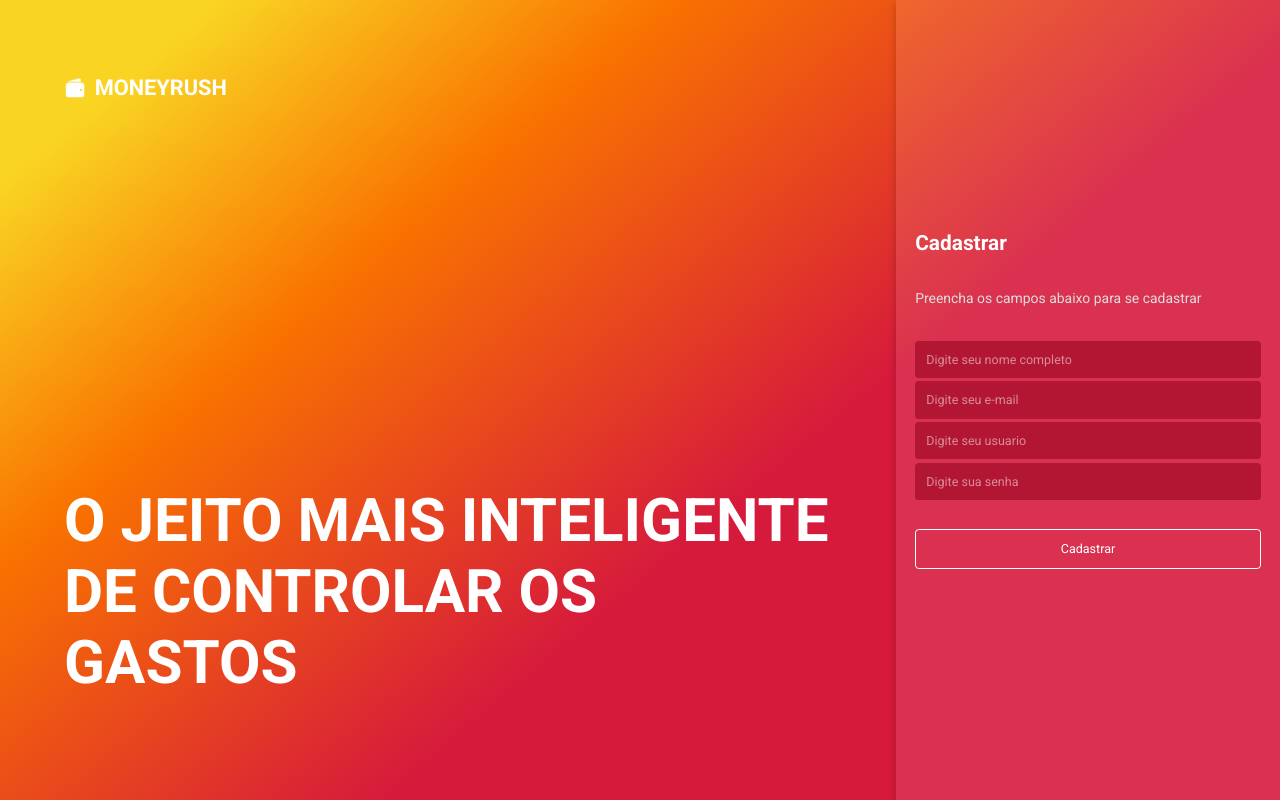
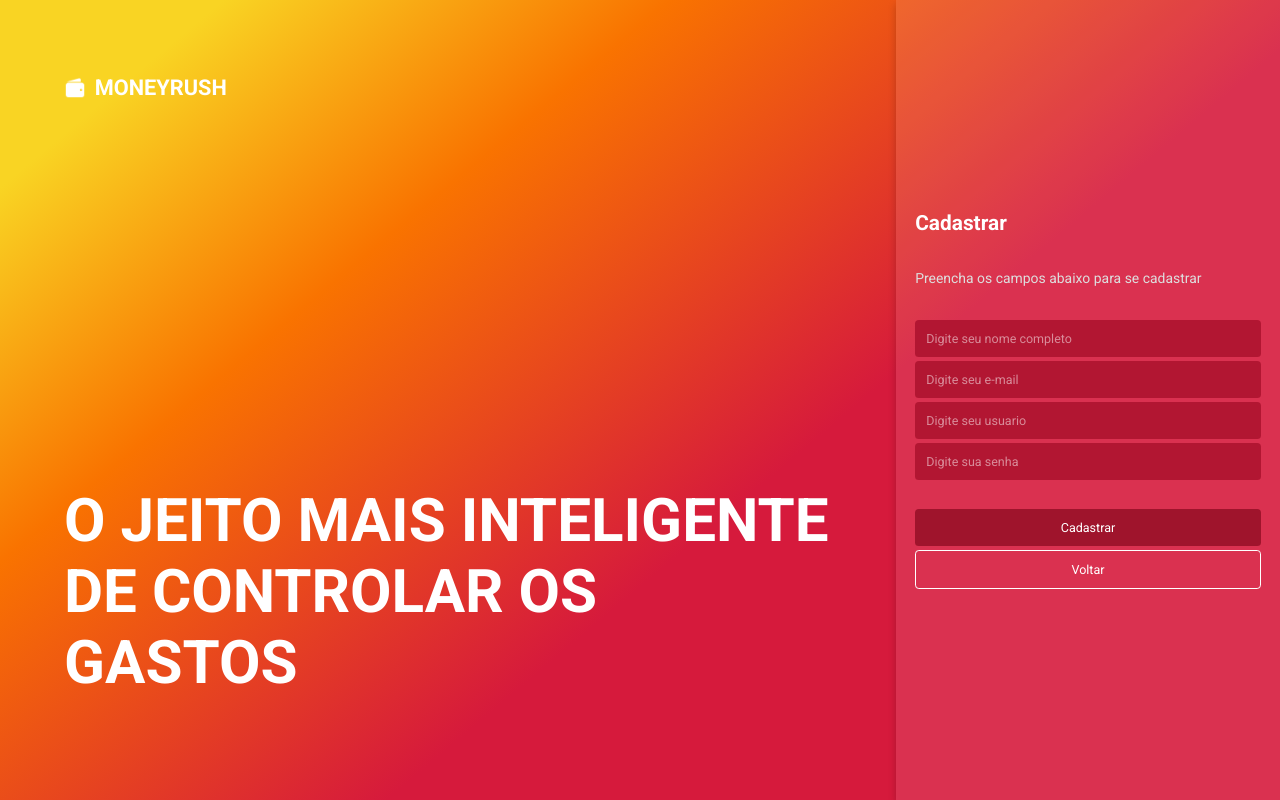
Before and after one commit to LucasB0mfim/MONEY_RUSH_FRONTEND, a React (Create React App) app: page /create-account in a window 1280 px wide. Built offline with nearby package versions, Linux system fonts and the light colour scheme.

Commit message:
Feat: Adicionar funcão para retornar a tela de login.

```diff
--- a/src/pages/Cadastrar/index.tsx
+++ b/src/pages/Cadastrar/index.tsx
@@ -8,9 +8,11 @@ import { useCadastrarUsuarioMutation } from '../../services/api';
 import wallet from '../../assets/images/whiteWallet.png';
 
 import * as S from '../../styles';
+import { useEffect, useState } from 'react';
 
 const Cadastrar = () => {
   const navigate = useNavigate();
+  const [back, setBack] = useState(true)
   const [registerUser, { isLoading, isSuccess, isError, error }] = useCadastrarUsuarioMutation();
 
   const form = useFormik({
@@ -39,15 +41,18 @@ const Cadastrar = () => {
 
   const capturarError = (error: any) => {
     if ('data' in error && error.data) {
-      // O erro pode estar em error.data
       return error.data?.message || 'Erro desconhecido';
-    }
-    if (error?.message) {
-      // Caso seja um SerializedError, acessar a mensagem diretamente
+    } else if (error?.message) {
       return error.message;
     }
     return 'Erro desconhecido';
   }
+
+  useEffect( () => {
+    if (!back) {
+      navigate('/access-account')
+    }
+  }, [back, navigate])
 
   return (
     <S.Container>
@@ -74,7 +79,8 @@ const Cadastrar = () => {
           <S.Input type="password" placeholder="Digite sua senha" id="senha" name="senha" value={form.values.senha} onChange={form.handleChange} onBlur={form.handleBlur} isError={!!(form.touched.senha && form.errors.senha)} />
           {form.touched.senha && form.errors.senha && <S.Error>{form.errors.senha}</S.Error>}
 
-          <S.BtnCreate type="submit" isScreenRegister={true}> {isLoading ? <Loader /> : 'Cadastrar'} </S.BtnCreate>
+          <S.BtnEnter type="submit"> {isLoading ? <Loader /> : 'Cadastrar'} </S.BtnEnter>
+          <S.BtnCreate type="button" onClick={ () => setBack(false)}>{back ? 'Voltar' : <Loader />}</S.BtnCreate>
           {isError && <S.Error>{capturarError(error)}</S.Error>}
         </S.Form>
       </S.Main>
--- a/src/pages/Login/index.tsx
+++ b/src/pages/Login/index.tsx
@@ -32,12 +32,12 @@ const Login = () => {
     onSubmit: async (values) => {
       try {
         const usuario = await logarUsuario({ email: values.email, senha: values.senha }).unwrap();
-        console.log(usuario);  // A resposta já inclui o nome, id, etc.
+        console.log(usuario);
 
         // Armazenando o usuário no Redux
         dispatch(setUsuario({ nome: usuario.nome, id: usuario.id, email: usuario.email, username: usuario.username }));
 
-        navigate(`/home/${usuario.id}`);  // Navega para a home passando o id do usuário
+        navigate(`/home/${usuario.id}`);
       } catch (error) {
         console.error('Erro ao logar:', error);
       }
@@ -52,14 +52,11 @@ const Login = () => {
 
   const capturarError = (error: any) => {
     if ('data' in error && error.data) {
-      // O erro pode estar em error.data
-      return error.data?.message || 'Erro desconhecido';
-    }
-    if (error?.message) {
-      // Caso seja um SerializedError, acessar a mensagem diretamente
+      return error.data?.message || 'Seu e-mail ou senha podem estar incorretos.';
+    } else if (error?.message) {
       return error.message;
     }
-    return 'Erro desconhecido';
+    return 'Erro desconhecido! Contatar o administrador.';
   }
 
   return (
@@ -83,7 +80,7 @@ const Login = () => {
 
           <S.BtnEnter type="submit">{isLoading ? <Loader /> : 'Entrar'}</S.BtnEnter>
           <S.BtnCreate type="button" onClick={() => setCreate(false)}>{create ? 'Criar minha conta' : <Loader />}</S.BtnCreate>
-          {isError && <S.Error>{capturarError(error)}</S.Error>}
+          {isError && <S.Error isLogin={true}>{capturarError(error)}</S.Error>}
         </S.Form>
       </S.Main>
     </S.Container>
--- a/src/styles.ts
+++ b/src/styles.ts
@@ -8,6 +8,9 @@ type RegisterProps = {
   isScreenRegister?: boolean
 }
 
+type LoginProps = {
+  isLogin?: boolean
+}
 
 export const GlobalStyle = createGlobalStyle`
 * {
@@ -144,13 +147,12 @@ export const BtnEnter = styled.button`
   background: ${colors.redDark};
 `
 
-export const BtnCreate = styled.button<RegisterProps>`
+export const BtnCreate = styled.button`
 color: ${colors.white};
   width: 100%;
   padding: 3.2%;
   cursor: pointer;
   font-size: 0.98vw;
-  margin-top: ${(props) => props.isScreenRegister ? '2vw' : '0px'};
 
   outline: none;
   border: none;
@@ -159,9 +161,13 @@ color: ${colors.white};
   border: solid 0.1vw ${colors.white};
 `
 
-export const Error = styled.div`
+export const Error = styled.div<LoginProps>`
   width: 100%;
   font-size: 1vw;
   margin-bottom: 1.08%;
-  color: ${colors.redDark};
+  color: ${(props) => props.isLogin ? `${colors.white}` : `${colors.redDark}`};
+
+  display: ${ (props) => props.isLogin ? 'flex' : 'inline'};
+  justify-content: ${(props) => props.isLogin ? 'center' : 'none'};
+  margin-top: ${(props) => props.isLogin ? '2vw' : '0px'};
 `
```
